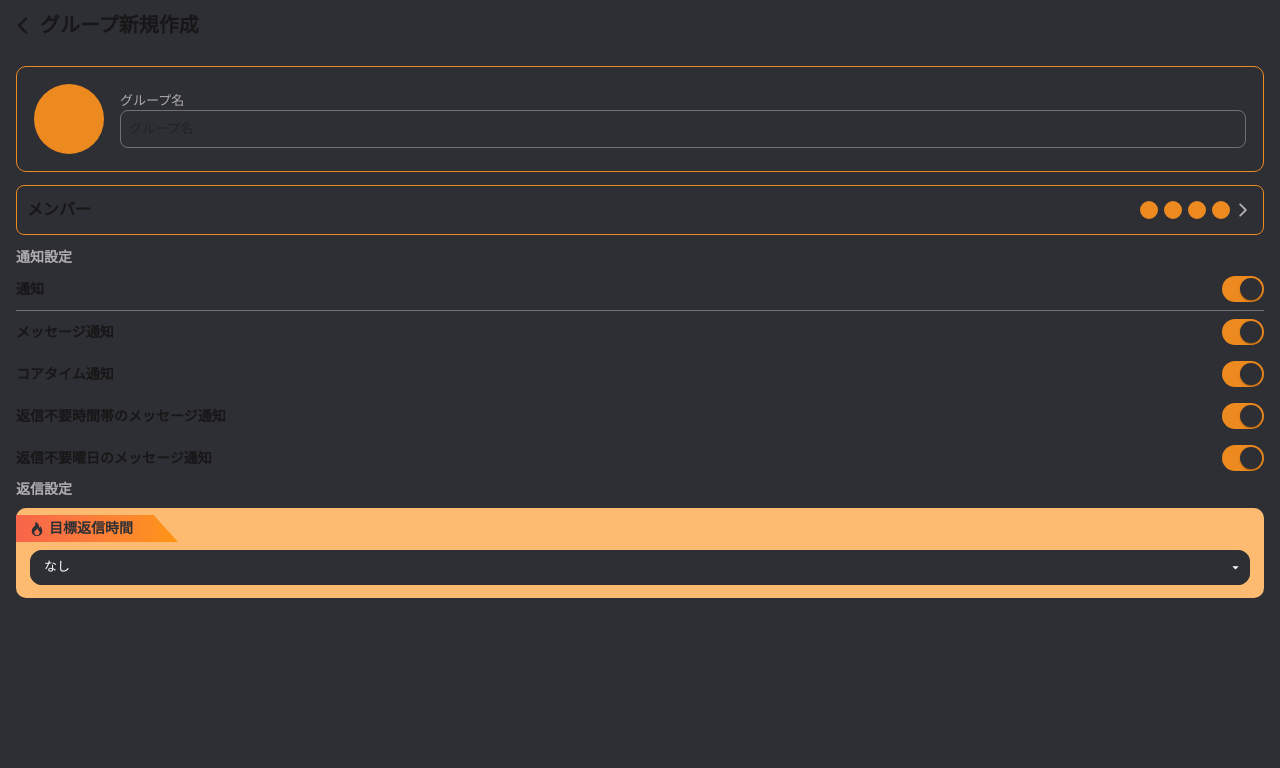
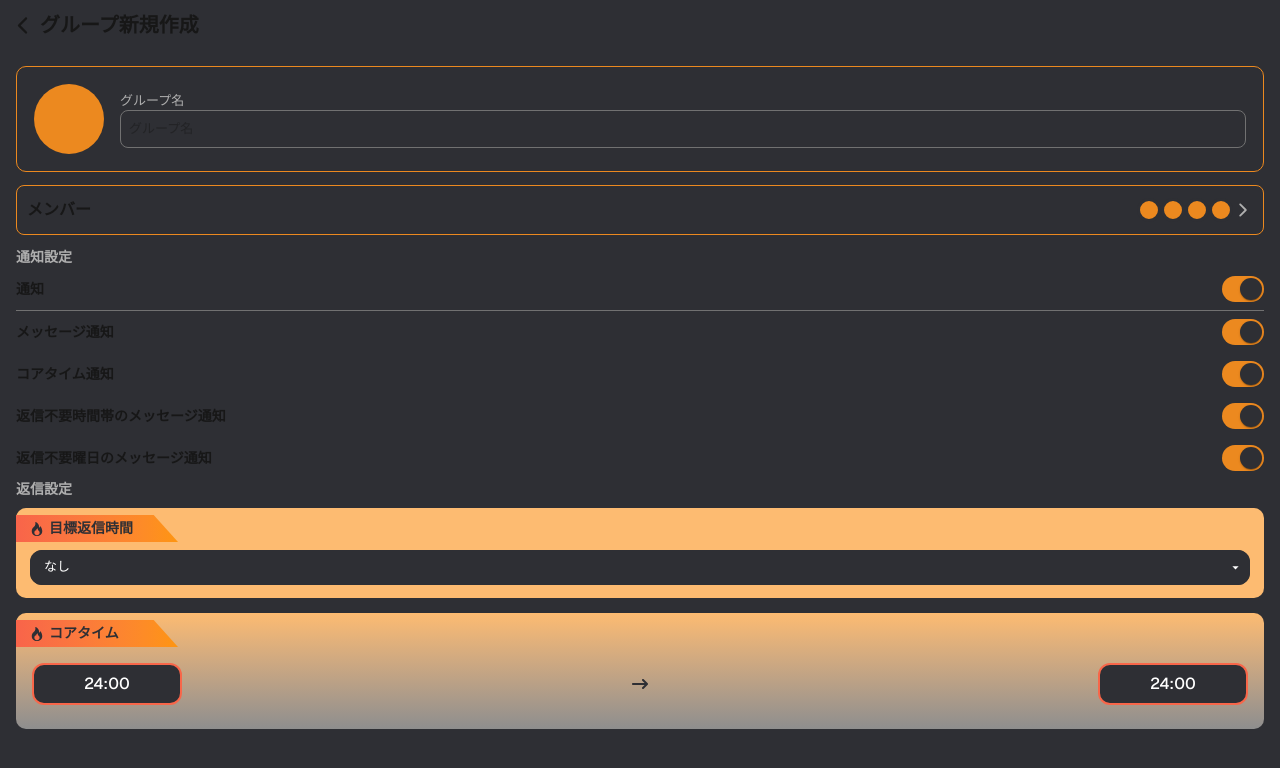
Before and after one commit to hakyukawa/frist_chat_next, a Next.js app in the folder hakyukawa-next/: page /newGroupSettings in a window 1280 px wide. Shown: the top 768 px of the page. Built offline with nearby package versions, Linux system fonts and the light colour scheme.

Commit message:
[feature]一時保存

```diff
--- a/hakyukawa-next/src/components/common/GroupOptions/ReplayOption.tsx
+++ b/hakyukawa-next/src/components/common/GroupOptions/ReplayOption.tsx
@@ -2,6 +2,8 @@
 import Select, { SelectChangeEvent } from "@mui/material/Select"; // SelectChangeEventをインポート
 import MenuItem from "@mui/material/MenuItem";
 import ReplayTimeHeadline from "./ReplayOptionHeadline";
+import TimePicker from "./TimePickerOption";
+import { FaArrowRightLong } from "react-icons/fa6";
 import { useState } from "react";
 
 export default function ReplayOption() {
@@ -47,6 +49,14 @@ export default function ReplayOption() {
                     </Select>
                 </div>
             </div>
+            <div className="bg-gradient-to-b from-[#FDBB71] to-[#8E8E8E] rounded-[10px] py-3 my-6">
+                <ReplayTimeHeadline label="コアタイム" />
+                <div className="p-[16px] text-[1.6rem] text-background flex justify-between items-center">
+                    <TimePicker />
+                    <FaArrowRightLong />
+                    <TimePicker />
+                </div>
+            </div>
         </div>
     );
 }
--- /dev/null
+++ b/hakyukawa-next/src/components/common/GroupOptions/TimePickerOption.tsx
@@ -0,0 +1,29 @@
+"use client";
+import Drawer from "@mui/material/Drawer";
+import { useState } from "react";
+import TimePicker from "react-time-picker";
+
+export default function TimePickerOption() {
+    const [open, setOpen] = useState(false);
+    const [hour, setHour] = useState<number>(0);
+    const [minute, setMinute] = useState<number>(0);
+
+    const toggleDrawer = () => {
+        setOpen(!open);
+    };
+
+    return (
+        <div>
+            <button
+                className="bg-background rounded-[12px] w-[150px] h-[42px] border-[2px] border-[#F86649]"
+                onClick={toggleDrawer}
+            >
+                <p className="text-[1.6rem] font-medium text-white">24:00</p>
+            </button>
+            <Drawer anchor="bottom" open={open} onClose={toggleDrawer}>
+                <p>いいいいい</p>
+                <TimePicker value={`${hour}:${minute}`} />
+            </Drawer>
+        </div>
+    );
+}
```
